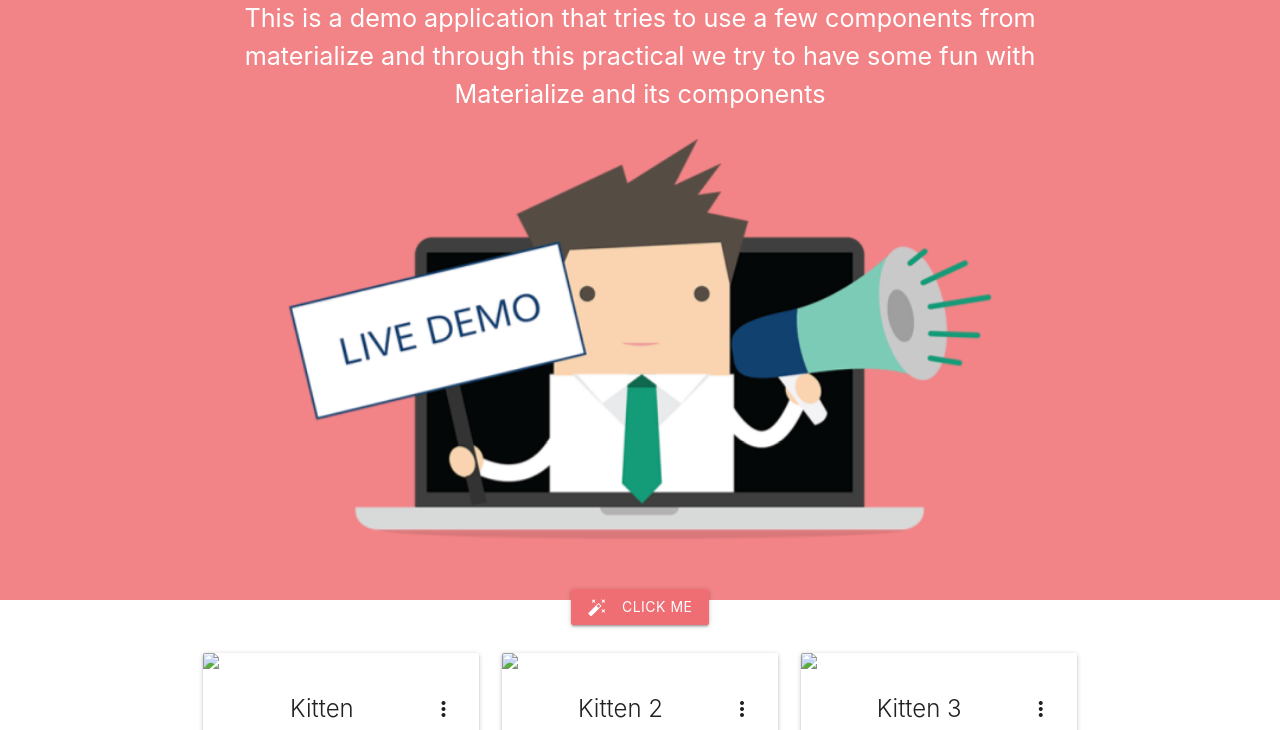
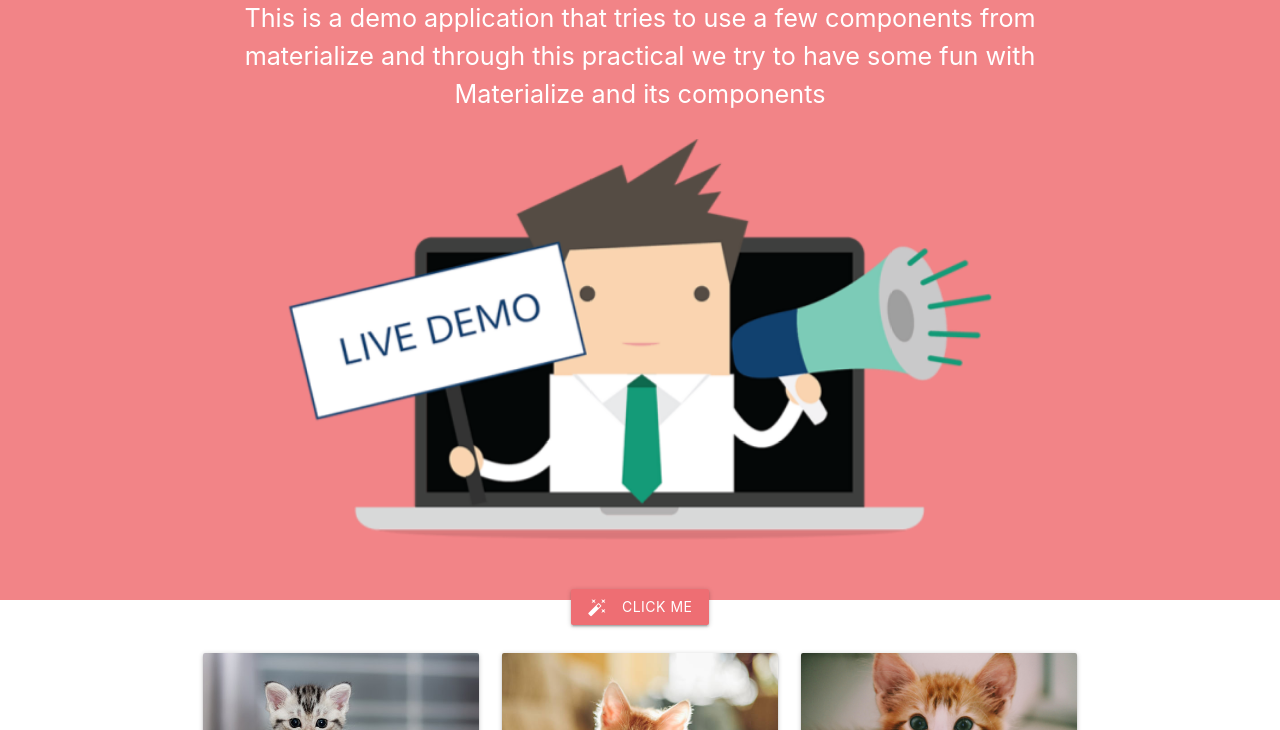
Before and after one commit to tamim1517/sit725-2025-t2-prac6, a website: page public/index.html in a window 1280 px wide. Shown: the part 200-930 px from the top of the page. Drawn offline with nearby package versions, Linux system fonts and the light colour scheme.

Commit message:
edited index

```diff
--- a/public/index.html
+++ b/public/index.html
@@ -46,7 +46,7 @@
                 <div class="col s4 center-align">
                     <div class="card medium">
                         <div class="card-image waves-effect waves-block waves-light">
-                            <img class="activator" src="images/kitten.jpg">
+                            <img class="activator" src="images/kitten1.jpg">
                         </div>
                         <div class="card-content">
                             <span class="card-title activator grey-text text-darken-4">Kitten<i
--- a/public/js/scripts.js
+++ b/public/js/scripts.js
@@ -1,13 +1,13 @@
 const cardList = [
     {
         title: "Kitten 2",
-        image: "images/kitten-2.jpg",
+        image: "images/kitten2.jpg",
         link: "About Kitten 2",
         desciption: "Demo desciption about kitten 2"
     },
     {
         title: "Kitten 3",
-        image: "images/kitten-3.jpg",
+        image: "images/kitten3.jpg",
         link: "About Kitten 3",
         desciption: "Demo desciption about kitten 3"
     }
```
Also changed, not shown: public/images/kitten1.jpg (added), public/images/kitten2.jpg (added), public/images/kitten3.jpg (added).
